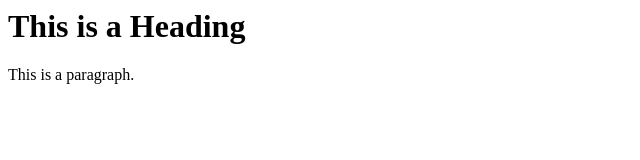
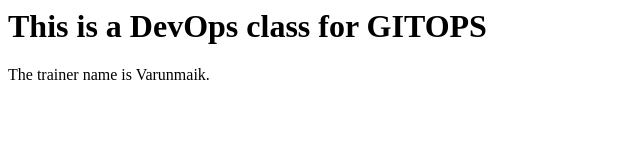
Before and after one commit to sambitcloud/git-ops, a plain HTML site: page index.html in a window 1280 px wide. Shown: the whole page, without its empty margins (0-640 px from the left). Drawn offline with Linux system fonts and the light colour scheme.

Commit message:
Version1

```diff
--- a/index.html
+++ b/index.html
@@ -1,11 +1,11 @@
 <html>
 <head>
-<title>Page Title</title>
+<title>DevOps</title>
 </head>
 <body>
 
-<h1>This is a Heading</h1>
-<p>This is a paragraph.</p>
+<h1>This is a DevOps class for GITOPS</h1>
+<p>The trainer name is Varunmaik.</p>
 
 </body>
 </html>
```
